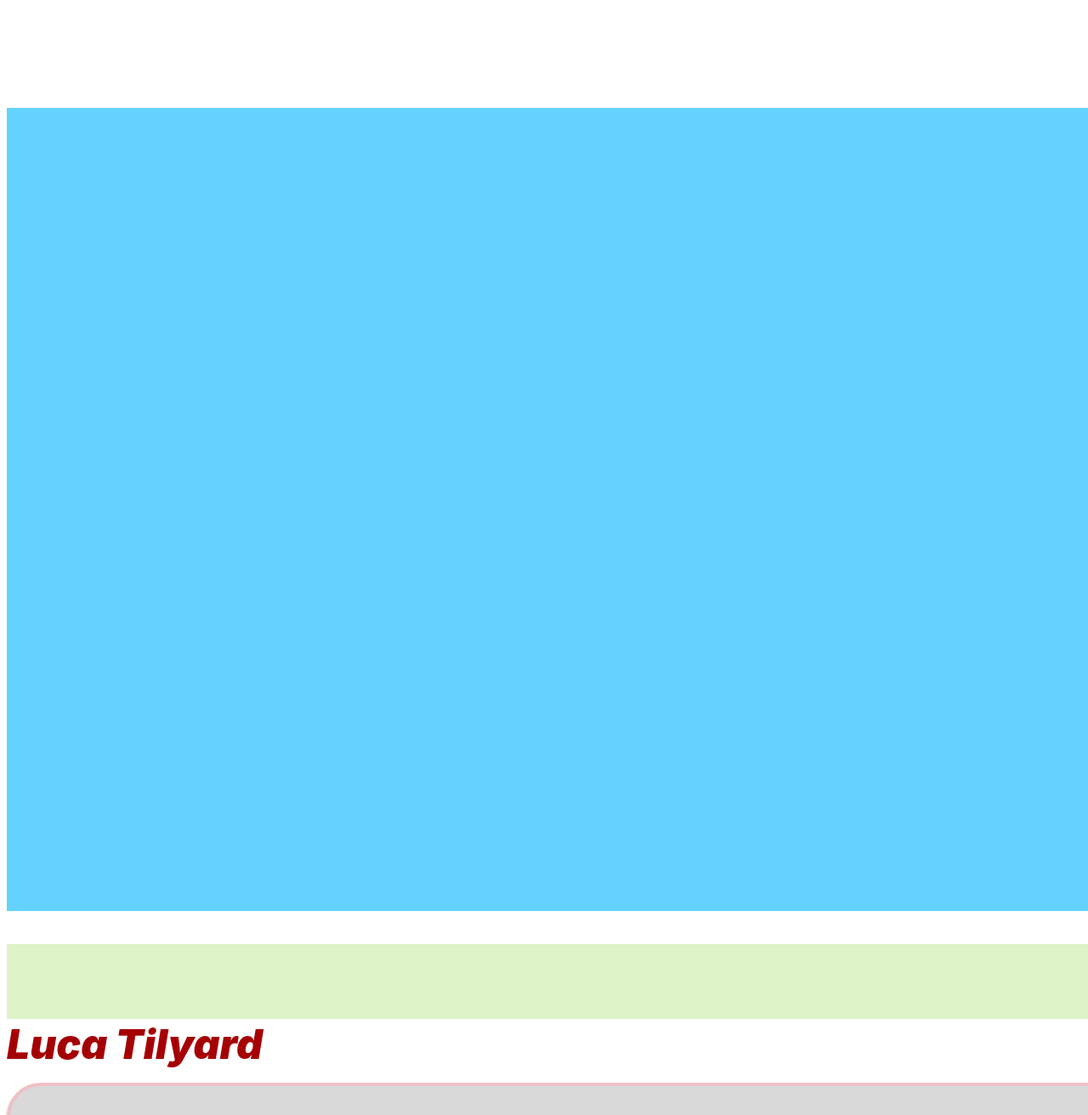
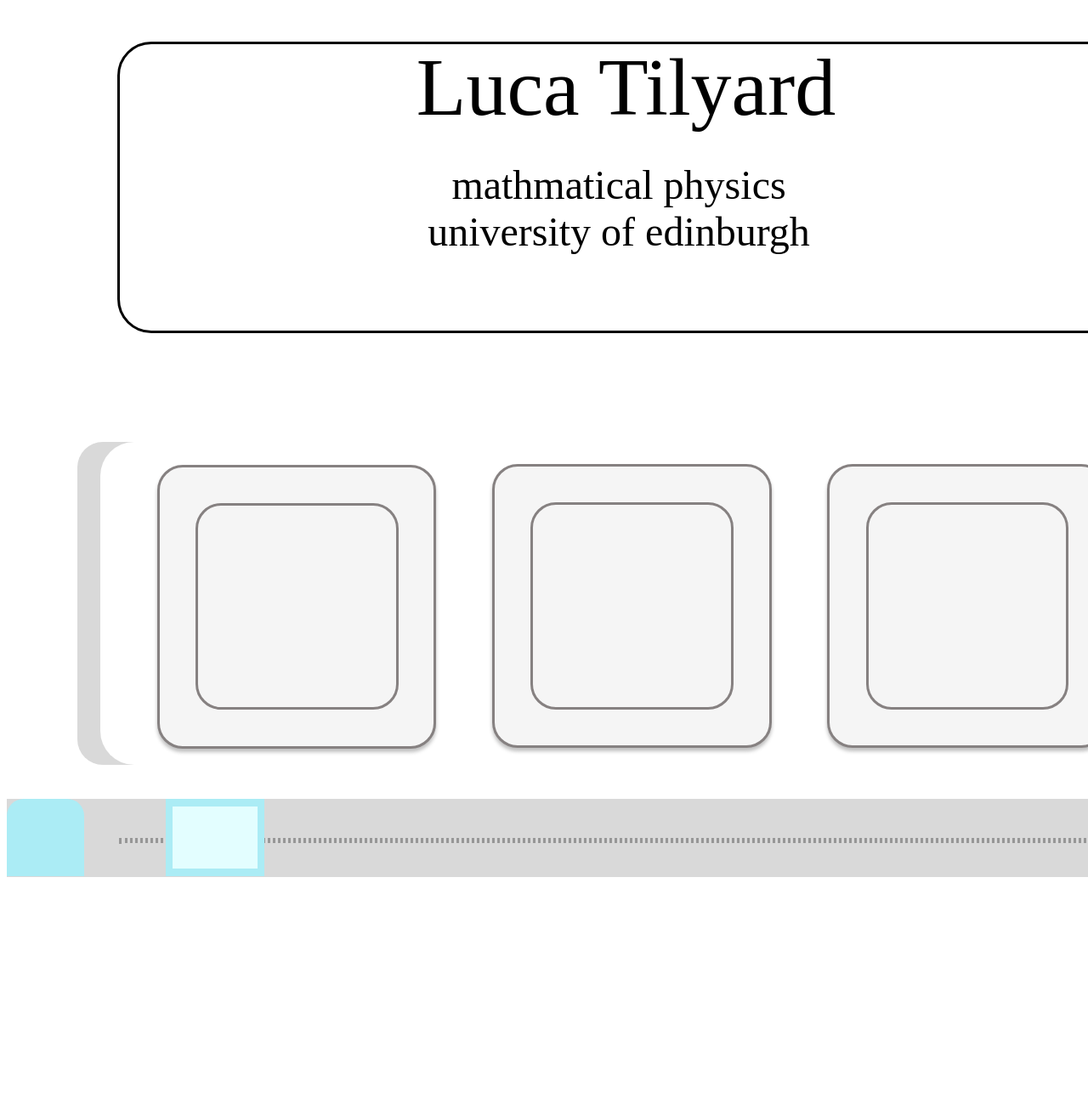
Before and after one commit to LucaTilyard/LucaTilyard.github.io, a plain HTML site: page index.html in a window 1280 px wide. Shown: the top 1312 px of the page at 85% size. After the commit the page ends 1040 px from the top, so only its background shows below. Drawn offline with Linux system fonts and the light colour scheme.

Commit message:
started dsi framework

```diff
--- a/index.html
+++ b/index.html
@@ -2,16 +2,28 @@
 <html lang="en">
 <head>
     <meta charset="UTF-8">
-    <title>Title</title>
+    <title>Luca Tilyard</title>
 </head>
 <body>
-<div style="width: 1440px; height: 1024px; padding-top: 79px; background: white; justify-content: center; align-items: center; display: inline-flex">
-    <div style="width: 1440px; height: 945px; background: #63D2FF"></div>
+<div style="width: 1440px; height: 1024px; position: relative; background: white">
+    <div style="width: 373px; height: 380px; left: 83px; top: 512px; position: absolute; background: #D9D9D9; border-radius: 30px"></div>
+    <div style="width: 389px; height: 380px; left: 110px; top: 512px; position: absolute; background: white; border-radius: 40px"></div>
+    <div style="width: 323px; height: 328px; left: 571px; top: 538px; position: absolute; background: #F5F5F5; box-shadow: 0px 4px 4px rgba(0, 0, 0, 0.25); border-radius: 30px; border: 3px #868181 solid"></div>
+    <div style="width: 233px; height: 238px; left: 616px; top: 583px; position: absolute; background: #F5F5F5; border-radius: 30px; border: 3px #868181 solid"></div>
+    <div style="width: 322px; height: 328px; left: 177px; top: 539px; position: absolute; background: #F5F5F5; box-shadow: 0px 4px 4px rgba(0, 0, 0, 0.25); border-radius: 30px; border: 3px #868181 solid"></div>
+    <div style="width: 233px; height: 237px; left: 222px; top: 584px; position: absolute; background: #F5F5F5; border-radius: 30px; border: 3px #868181 solid"></div>
+    <div style="width: 323px; height: 328px; left: 965px; top: 538px; position: absolute; background: #F5F5F5; box-shadow: 0px 4px 4px rgba(0, 0, 0, 0.25); border-radius: 30px; border: 3px #868181 solid"></div>
+    <div style="width: 232px; height: 238px; left: 1011px; top: 583px; position: absolute; background: #F5F5F5; border-radius: 30px; border: 3px #868181 solid"></div>
+    <div style="width: 1180px; height: 337px; left: 130px; top: 41px; position: absolute; background: white; border-radius: 40px; border: 3px black solid"></div>
+    <div style="width: 779px; height: 143px; left: 339px; top: 39px; position: absolute; text-align: center; color: black; font-size: 96px; font-family: Jaldi; font-weight: 400; word-wrap: break-word">Luca Tilyard</div>
+    <div style="width: 698px; height: 155px; left: 371px; top: 182px; position: absolute; text-align: center; color: black; font-size: 48px; font-family: Jaldi; font-weight: 400; word-wrap: break-word">mathmatical physics <br/>university of edinburgh </div>
+    <div style="width: 1440px; height: 92px; left: 0px; top: 932px; position: absolute; background: #D9D9D9"></div>
+    <div style="width: 91px; height: 91px; left: 0px; top: 932px; position: absolute; background: #ABECF5; border-top-left-radius: 20px; border-top-right-radius: 20px"></div>
+    <div style="width: 91px; height: 91px; left: 1440px; top: 1024px; position: absolute; transform: rotate(-180deg); transform-origin: 0 0; background: #ABECF5; border-top-left-radius: 20px; border-top-right-radius: 20px"></div>
+    <div style="width: 1175.06px; height: 0px; left: 132px; top: 978px; position: absolute; border: 3px #979797 dotted"></div>
+    <div style="width: 102px; height: 33px; left: 678px; top: 346px; position: absolute; background: white; border-radius: 10px"></div>
+    <div style="width: 116px; height: 91px; left: 187px; top: 932px; position: absolute; background: #ABECF5"></div>
+    <div style="width: 100px; height: 73px; left: 195px; top: 941px; position: absolute; mix-blend-mode: screen; background: #ABECF5"></div>
 </div>
-<div style="width: 1440px; height: 88px; background: #DEF2C8"></div>
-<div style="width: 315px; height: 75px; color: #A50104; font-size: 48px; font-family: Inter; font-style: italic; font-weight: 900; word-wrap: break-word">Luca Tilyard</div>
-<div style="width: 1334px; height: 448px; background: #D9D9D9; box-shadow: 0px 4px 4px rgba(0, 0, 0, 0.25); border-radius: 40px; border: 4px #EEC0C6 solid"></div>
-<div style="color: #A50104; font-size: 48px; font-family: Inter; font-style: italic; font-weight: 900; word-wrap: break-word">computers and stuff</div>
-
 </body>
 </html>
```
